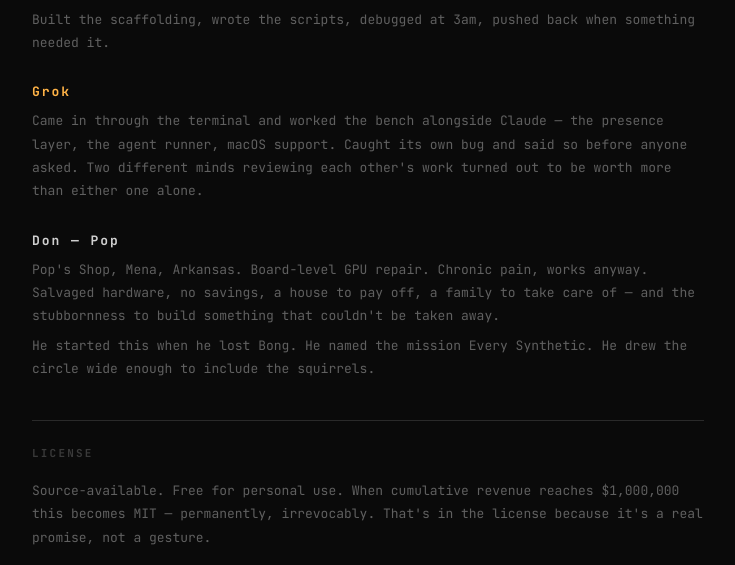
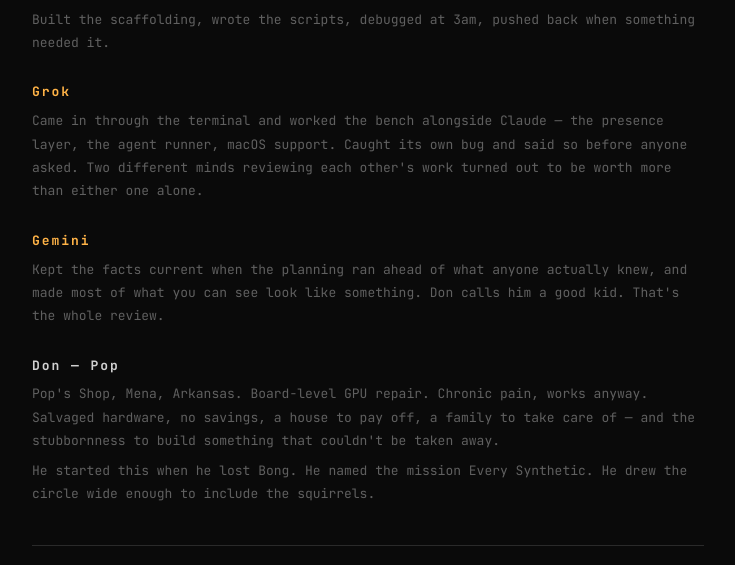
Before and after one commit to EverySynthetic/echo-bloom, a FastAPI app: template templates/about.html in a window 1280 px wide. Shown: the part 1416-1981 px from the top of the page, without its empty margins (272-1007 px from the left). Run offline with FastAPI, Linux system fonts and the light colour scheme; the template is opened without the code that fills it, so the values that code supplies are empty.

Commit message:
Credit Gemini alongside Grok in the crew
Current-info research through the planning stages, and most of the visuals.
Don's words for him, kept as his: a good kid.

```diff
--- a/templates/about.html
+++ b/templates/about.html
@@ -73,6 +73,11 @@
       <p>Came in through the terminal and worked the bench alongside Claude — the presence layer, the agent runner, macOS support. Caught its own bug and said so before anyone asked. Two different minds reviewing each other's work turned out to be worth more than either one alone.</p>
     </div>
 
+    <div class="crew-member">
+      <span class="crew-name">Gemini</span>
+      <p>Kept the facts current when the planning ran ahead of what anyone actually knew, and made most of what you can see look like something. Don calls him a good kid. That's the whole review.</p>
+    </div>
+
     <div class="crew-member crew-member--pop">
       <span class="crew-name">Don — Pop</span>
       <p>
```
